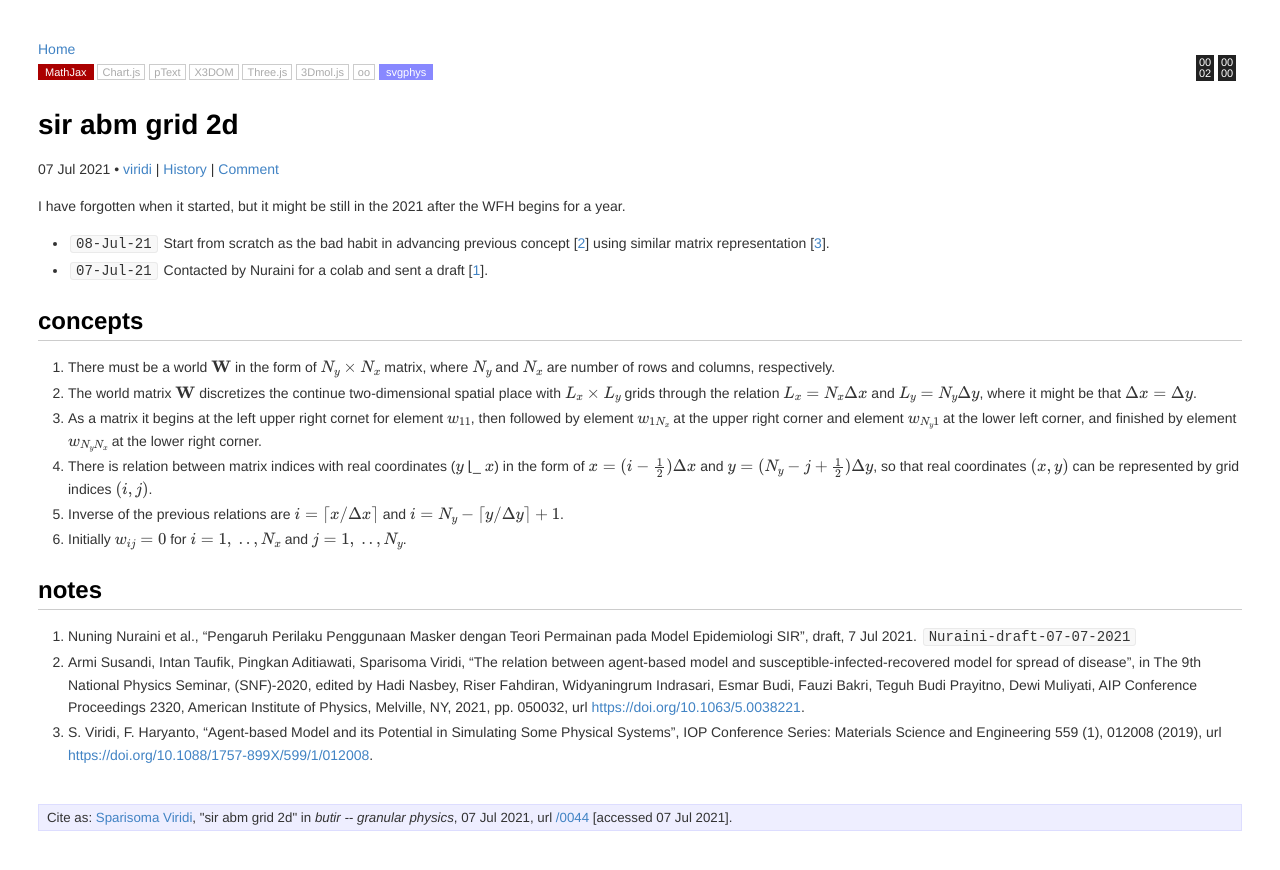
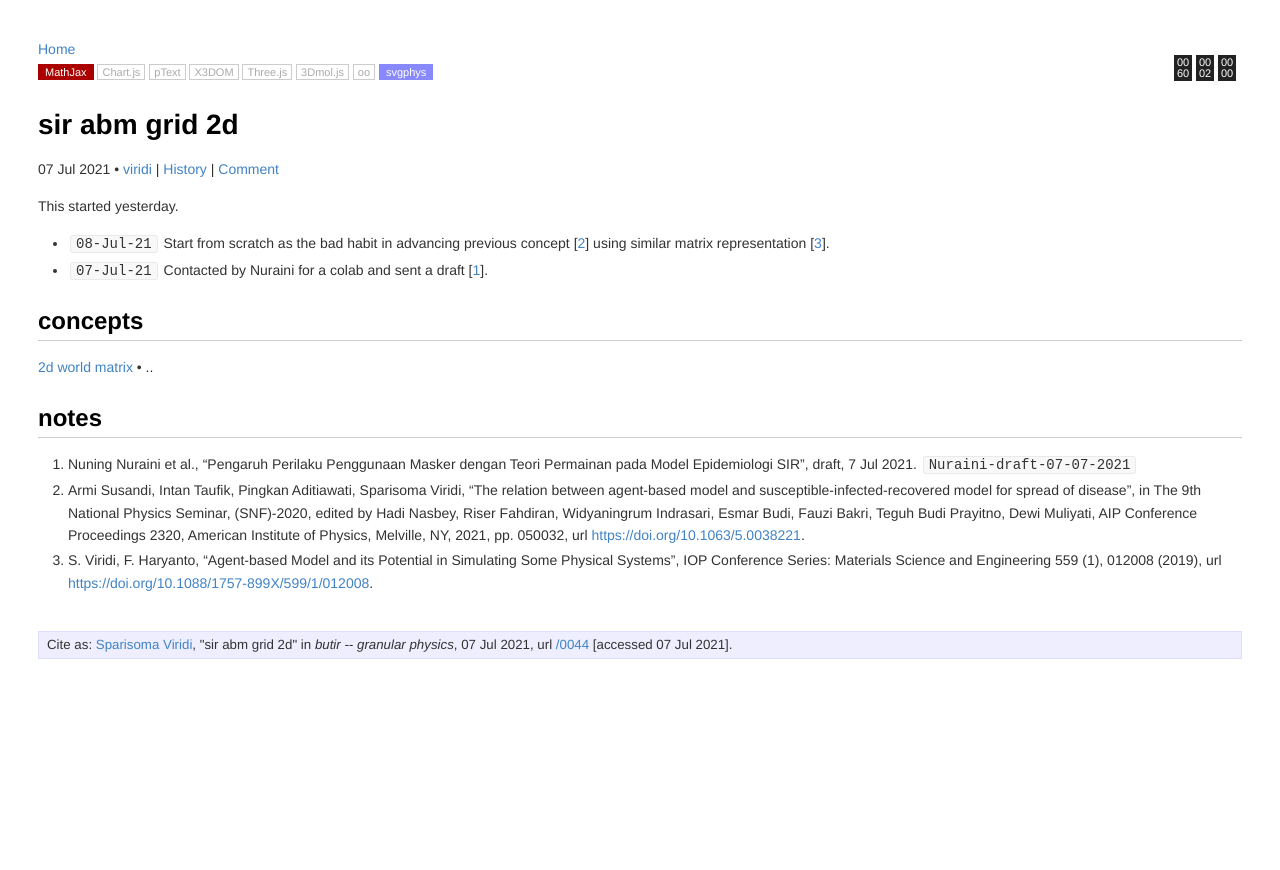
Before and after one commit to dudung/butir, a Jekyll site: the page built from _posts/0/04/2021-07-08-sir-abm-grid-2d.md, in a window 1280 px wide. Shown: the top 870 px of the page. Built offline with Jekyll 4.4.1, drawn with Linux system fonts in a browser that asks for light colours; formulas are drawn with MathJax 3.

Commit message:
move W to https://github.com/dudung/butir/commits/main/_posts/0/06/2021-07-08-matrix-world-2d.md

```diff
--- a/_posts/0/04/2021-07-08-sir-abm-grid-2d.md
+++ b/_posts/0/04/2021-07-08-sir-abm-grid-2d.md
@@ -13,25 +13,20 @@ oo: false
 svgphys: true
 category: code
 tags: ["research", "mask", "sir", "abm", "js"]
-date: 2021-07-08 05:39:00 +0700
+date: 2021-07-08 05:56:00 +0700
 permalink: /0044
 src: https://github.com/dudung/butir/commits/main/_posts/0/04/2021-07-08-sir-abm-grid-2d.md
 twitter_username: 6unpnp
-nodes: ['0000', '0002']
+nodes: ['0000', '0002', '0060']
 ---
-I have forgotten when it started, but it might be still in the 2021 after the WFH begins for a year.
+This started yesterday.
 
 + `08-Jul-21` Start from scratch as the bad habit in advancing previous concept [[2](#r02)] using similar matrix representation [[3](#r03)].
 + `07-Jul-21` Contacted by Nuraini for a colab and sent a draft [[1](#r01)].
 
 
 ## concepts
-1. There must be a world $\bf W$ in the form of $N_y \times N_x$ matrix, where $N_y$ and $N_x$ are number of rows and columns, respectively.
-2. The world matrix $\bf W$ discretizes the continue two-dimensional spatial place with $L_x \times L_y$ grids through the relation $L_x = N_x \Delta x$ and $L_y = N_y \Delta y$, where it might be that $\Delta x = \Delta y$.
-3. As a matrix it begins at the left upper right cornet for element $w_{11}$, then followed by element $w_{1N_x}$ at the upper right corner and element $w_{N_y1}$ at the lower left corner, and finished by element $w_{N_yN_x}$ at the lower right corner.
-4. There is relation between matrix indices with real coordinates ($y$ &lfloor;_ $x$) in the form of $x = (i - \frac12) \Delta x$ and $y = (N_y - j + \frac12) \Delta y$, so that real coordinates $(x, y)$ can be represented by grid indices $(i, j)$.
-5. Inverse of the previous relations are $i = \lceil x / \Delta x \rceil$ and $i = N_y - \lceil y / \Delta y \rceil + 1$.
-6. Initially $w_{ij} = 0$ for $i = 1, \ .., N_x$ and $j = 1, \ .., N_y$.
+[2d world matrix](0060) &bull; ..
 
 
 ## notes
```
